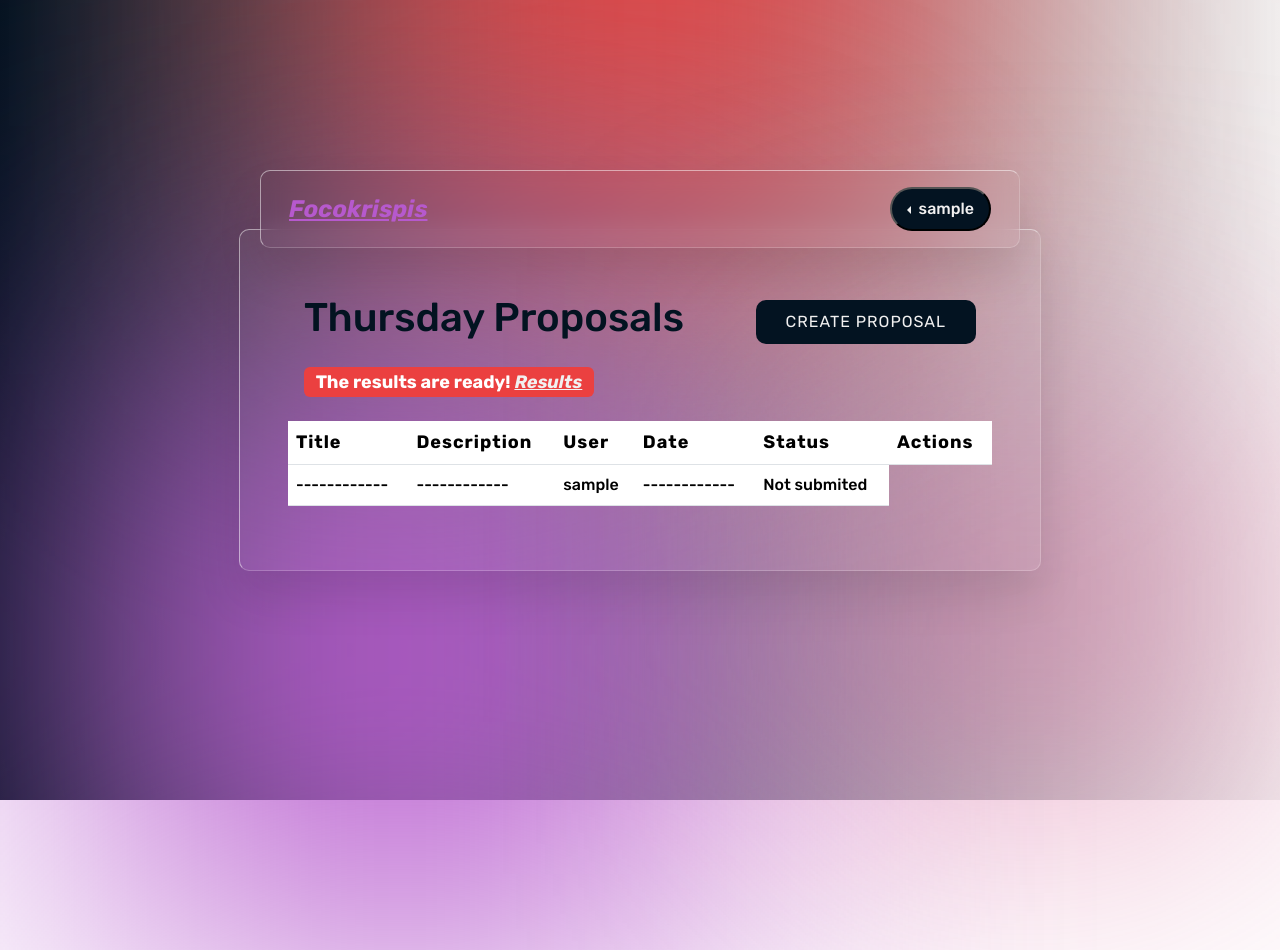
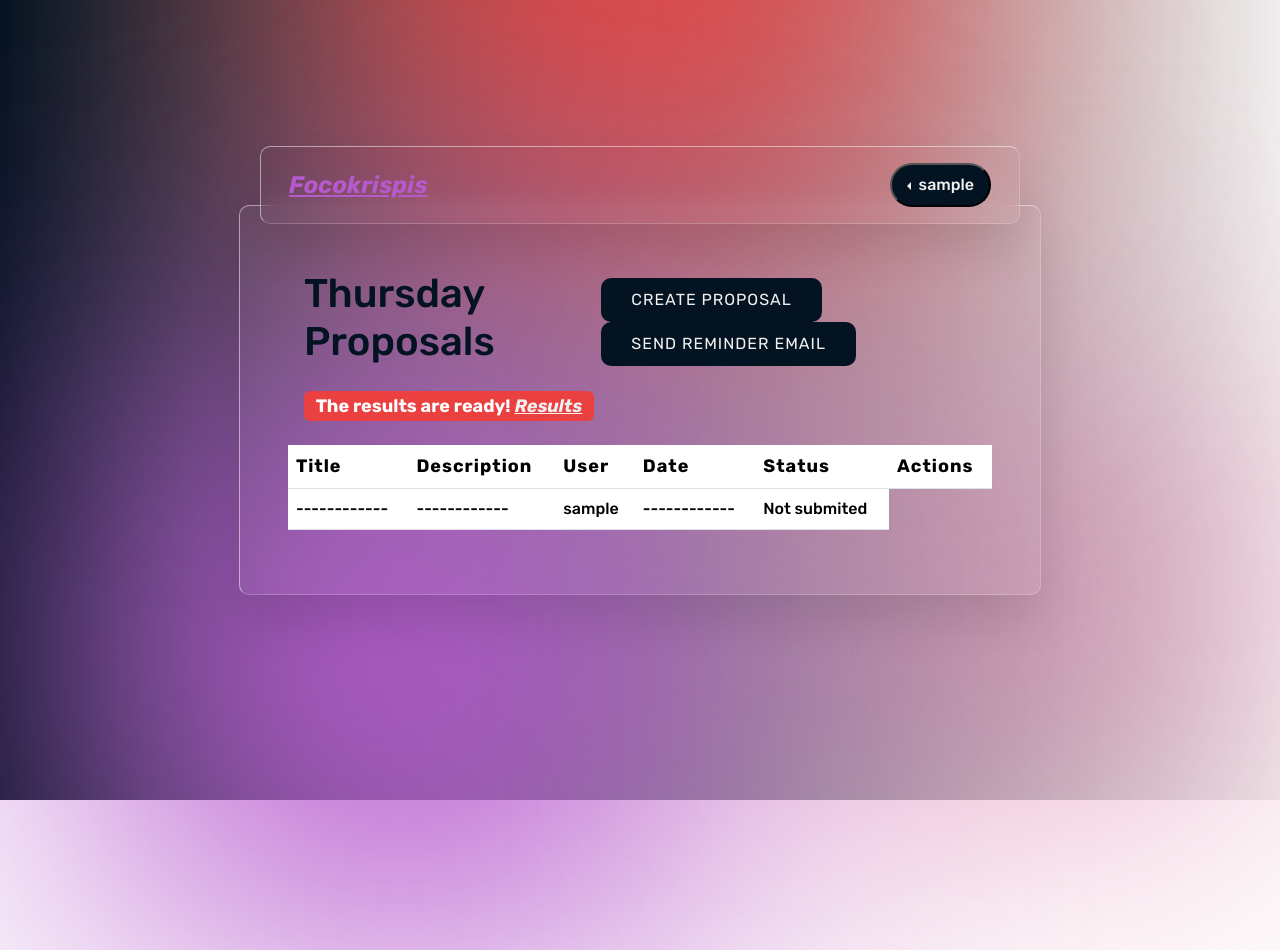
Before and after one commit to cheo0/ProyectoFinalMultimodales, a Django app: page /todays_proposals/ in a window 1280 px wide. Run offline with Django 4.2, Linux system fonts and the light colour scheme; a user stored in the database is signed in; tables that the repository leaves empty hold one stand-in row (values such as "Sample post"); some libraries are stand-ins or nearby versions.

Commit message:
Update todays_proposals.html

```diff
--- a/focokrispis/templates/proposal/todays_proposals.html
+++ b/focokrispis/templates/proposal/todays_proposals.html
@@ -29,6 +29,11 @@
           <a class="btn btn-primary btn-" href="{% url 'proposal' %}" role="button">
             Create Proposal
           </a>
+          {% if users_without_proposals|length != 0  %}
+          <a class="btn btn-primary btn-" href="{% url 'send_reminder_email' %}" role="button">
+            Send Reminder Email
+          </a>
+          {% endif %}
         </div>
       </div>
 
```
